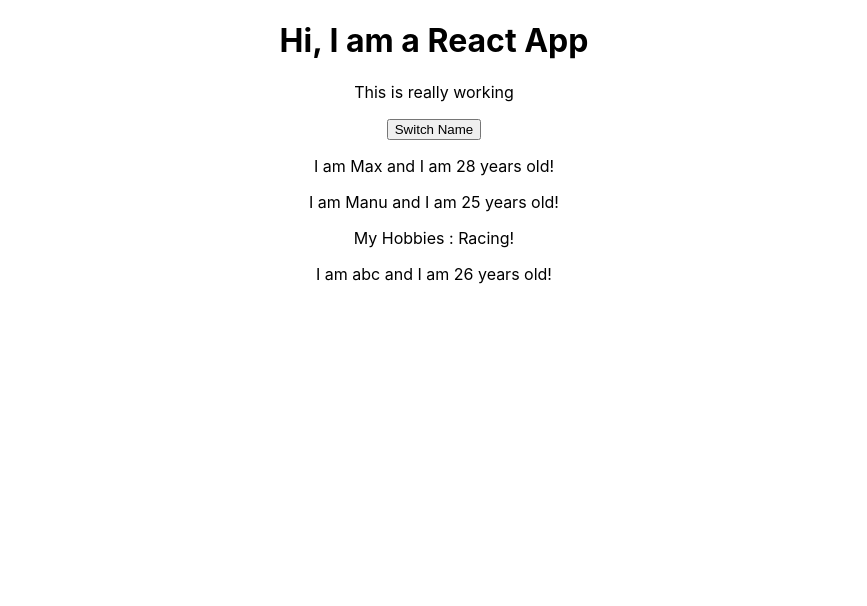
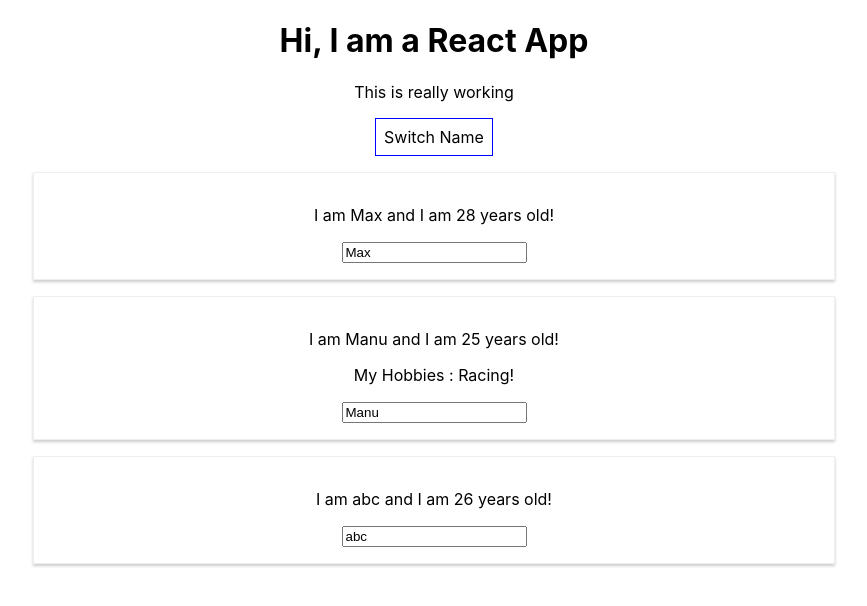
Before and after one commit to vikasmotla/learning-react, a React (Create React App) app: page / in a window 1280 px wide. Shown: the top 606 px of the page, without its empty margins (206-1073 px from the left). Built offline with nearby package versions, Linux system fonts and the light colour scheme.

Commit message:
base features and syntax

```diff
--- a/src/App.js
+++ b/src/App.js
@@ -12,24 +12,49 @@
     otherState: 'some other value'
   }
 
-  switchNameHandler = () => {
+  switchNameHandler = (newName) => {
     //this.state.persons[0].name = "Maxmillion"
     this.setState({persons:[
-      {name:'Maxxmillion',age:28},
+      {name:newName,age:28},
       {name:'Manu',age:25},
       {name:'asdfbc',age:26},
     ] })
   }
 
+  nameChangeHandler = (event) => {
+    this.setState({persons:[
+      {name:'max',age:28},
+      {name:event.target.value,age:22},
+      {name:'asdfbc',age:26},
+    ] })
+  }
+
   render() {
+
+    const style = {
+      backgroundColor:'white',
+      font :'inherit',
+      border:'1px solid blue',
+      padding:'8px',
+      cursor:'pointer'
+    };
+
     return (
       <div className="App">
         <h1>Hi, I am a React App</h1>
         <p>This is really working</p>
-        <button onClick={this.switchNameHandler}>Switch Name</button>
-        <Person name={this.state.persons[0].name} age={this.state.persons[0].age}/>
-        <Person name={this.state.persons[1].name} age={this.state.persons[1].age}>My Hobbies : Racing!</Person>
-        <Person name={this.state.persons[2].name} age={this.state.persons[2].age}/>
+        <button
+          style={style}
+         onClick={() =>this.switchNameHandler('Maxmillion')}>Switch Name
+        </button>
+        <div>
+          <Person name={this.state.persons[0].name} age={this.state.persons[0].age}/>
+          <Person name={this.state.persons[1].name} age={this.state.persons[1].age}
+           click={() =>this.switchNameHandler('msax')}
+           changed={this.nameChangeHandler}
+          >My Hobbies : Racing!</Person>
+          <Person name={this.state.persons[2].name} age={this.state.persons[2].age}/>
+        </div>
 
       </div>
     );
--- /dev/null
+++ b/src/Person/Person.css
@@ -0,0 +1,8 @@
+.Person {
+  width: 60%;
+  margin: 16px auto;
+  border: 1px solid #eee;
+  box-shadow: 0 2px 3px #ccc;
+  padding: 16px;
+  text-align: center;
+}
--- a/src/Person/Person.js
+++ b/src/Person/Person.js
@@ -1,10 +1,13 @@
 import React from 'react';
+import './Person.css'
+
 
 const person = (props) => {
   return (
-    <div>
-      <p>I am {props.name} and I am {props.age} years old!</p>
+    <div className="Person">
+      <p onClick={props.click} >I am {props.name} and I am {props.age} years old!</p>
       <p>{props.children}</p>
+      <input type="text" onChange={props.changed} value={props.name}/>
     </div>
   )
 }
```
